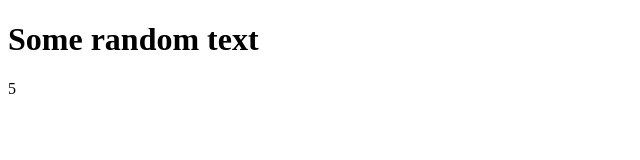
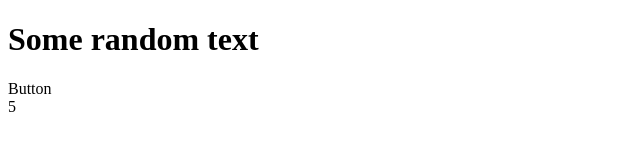
Before and after one commit to Ioan7775/test-2, a plain HTML site: page index.html in a window 1280 px wide. Shown: the full height of the page, 0-640 px from the left. Drawn offline with Linux system fonts and the light colour scheme.

Commit message:
3rd commit

```diff
--- a/index.html
+++ b/index.html
@@ -12,6 +12,8 @@
         <h1 id="title">
 
         </h1>
+
+        <div class="button">Button</div>
     </div>
     <script src="script.js"></script>
 </body>
```
